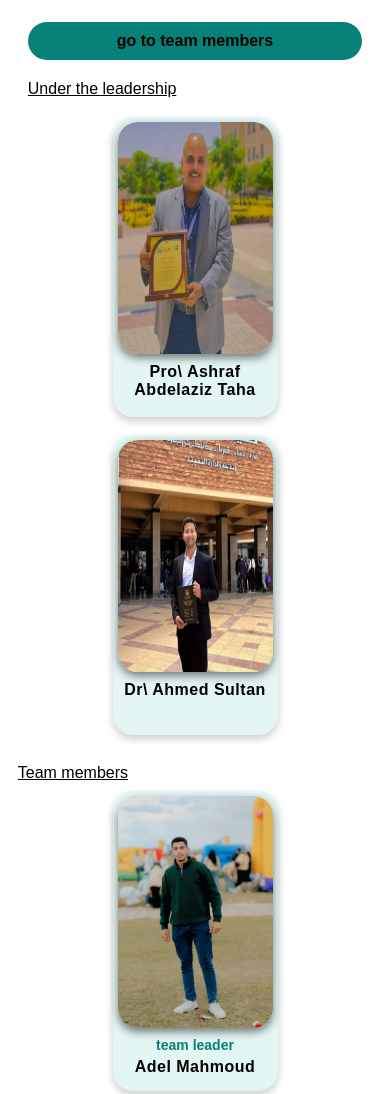
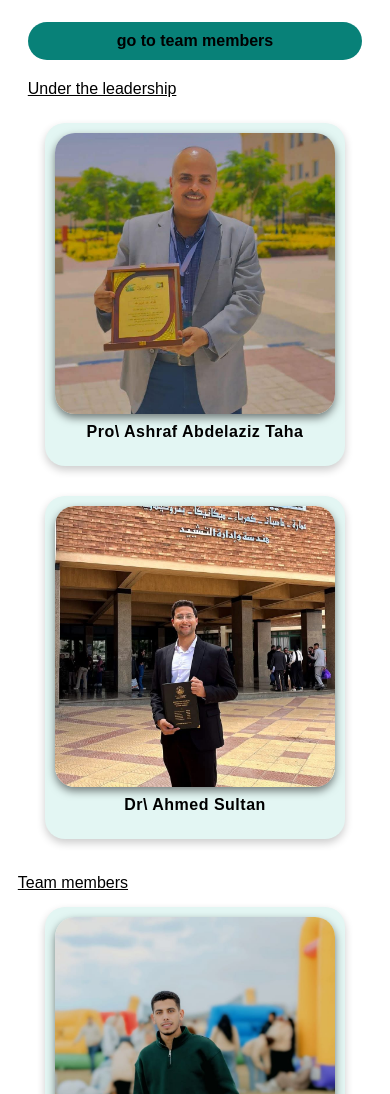
Before and after one commit to dolla2924/Developed-by-Team-Fireword2, a plain HTML site: page team.html in a window 390 px wide. Shown: the part 733-1827 px from the top of the page. Drawn offline with Linux system fonts and the light colour scheme.

Commit message:
team.css

```diff
--- a/team.css
+++ b/team.css
@@ -162,17 +162,15 @@ transform: scale(1.1);
 
     /* team cards */
     .team .name {
-        width:165px;
-        height: 300px;
-        margin: 9px;
-        padding: 5px;
+        width: 80%;
+        margin: 15px 0;
+        padding: 10px;
     }
 
     .team .name img {
         width: 100%;
-        height: 80%;
+        height: auto;
     }
-
 
     .team .name p {
         font-size: 16px;
```
